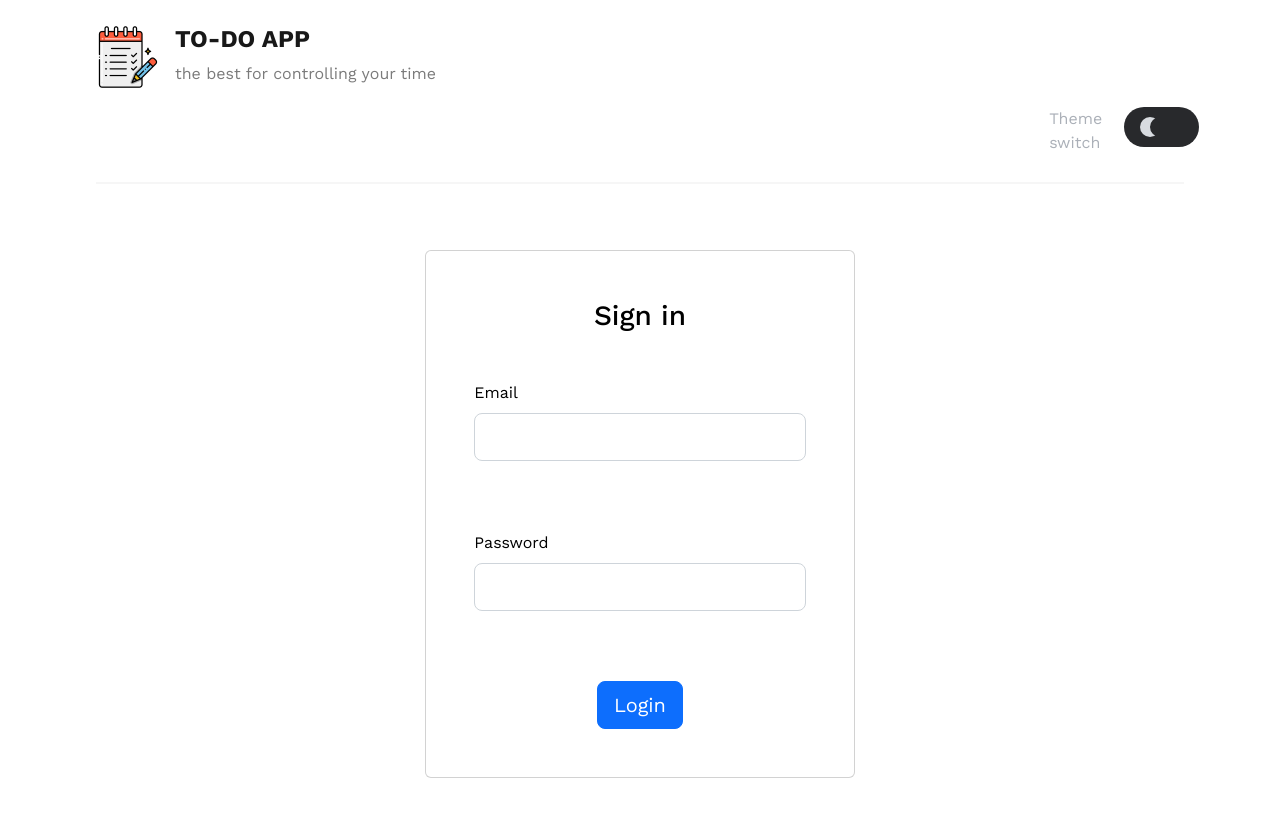
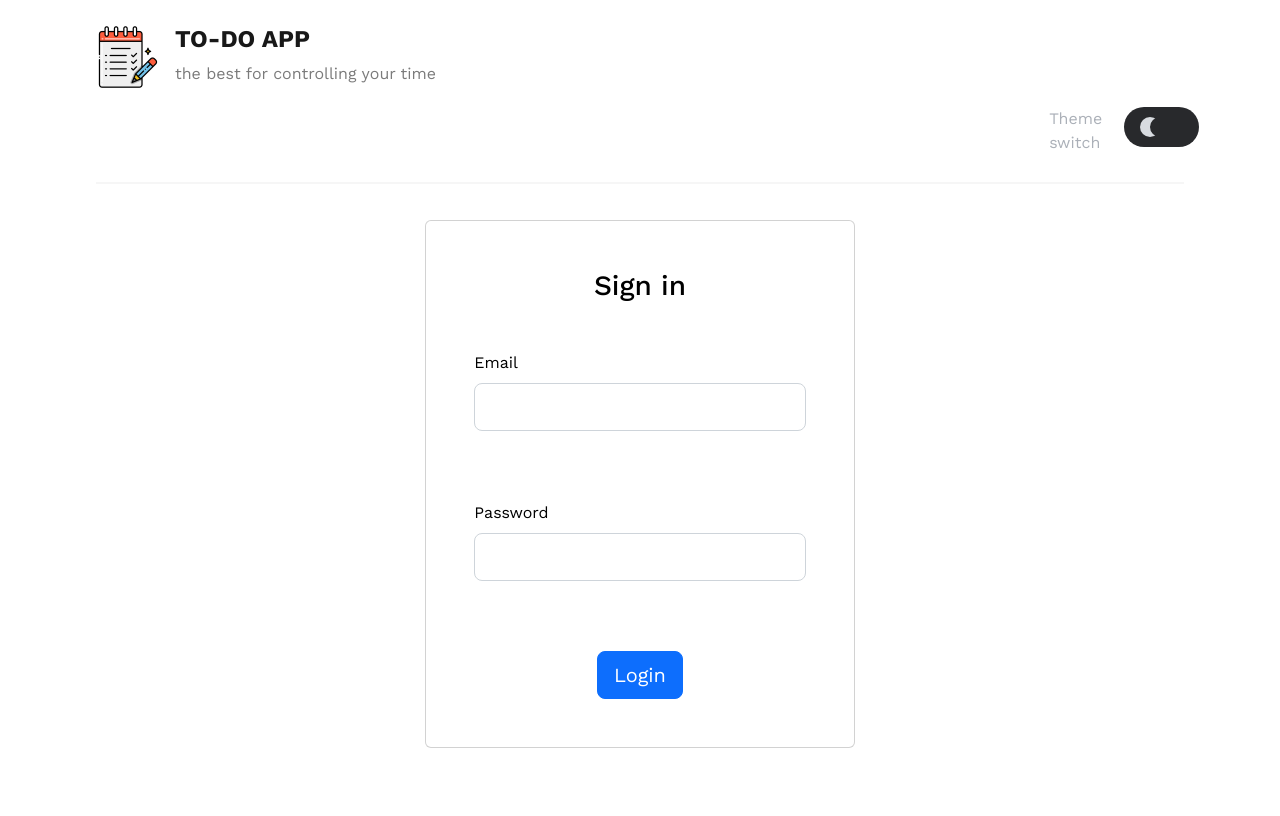
Before and after one commit to RemiixSp/todo-list, a React (Create React App) app: page /authorization in a window 1280 px wide. Shown: the top 816 px of the page. Built offline with nearby package versions, Linux system fonts and the light colour scheme.

Commit message:
style: :lipstick: some style shanges

```diff
--- a/src/ui/components/header/header.module.scss
+++ b/src/ui/components/header/header.module.scss
@@ -1,4 +1,6 @@
 .header {
+  //everything breaks when trying position fixed/absolute(
+  // position: fixed;
   border-bottom: 2px solid #f6f6f6;
   padding: 25px 0;
   .container {
--- a/src/ui/pages/authorization/authorization.module.scss
+++ b/src/ui/pages/authorization/authorization.module.scss
@@ -5,7 +5,7 @@
   margin: 0 auto;
 
   .authorizationContainer {
-    margin-top: -70px;
+    margin-top: -100px;
     .authBlock {
       height: 150px;
 
```
